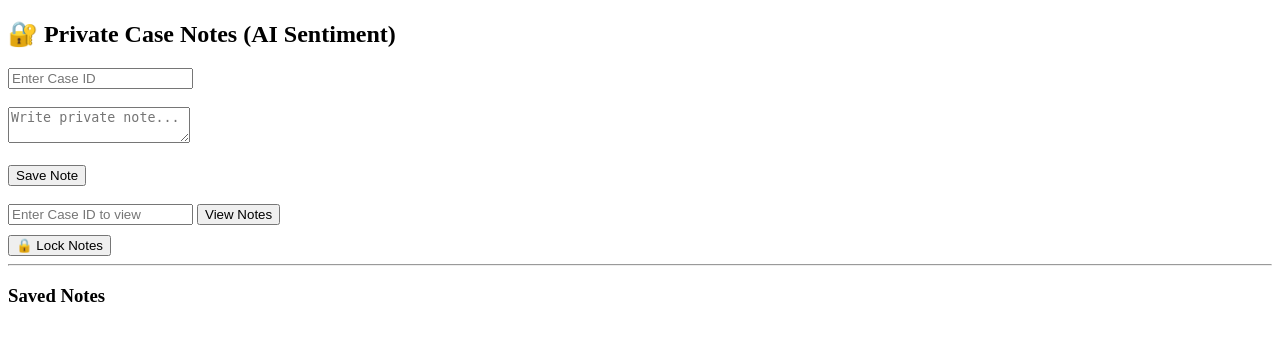
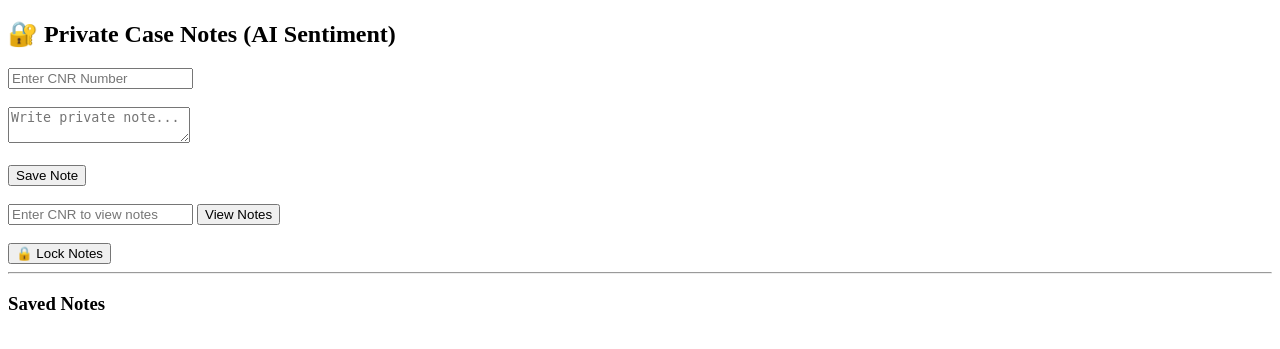
Before and after one commit to PratikshaMahajan15/nyayamitra-notes, a Flask app: page / in a window 1280 px wide. Shown: the top 349 px of the page. Run offline with Flask 3, Linux system fonts and the light colour scheme.

Commit message:
Update notes.html

```diff
--- a/templates/notes.html
+++ b/templates/notes.html
@@ -7,44 +7,38 @@
 
 <h2>🔐 Private Case Notes (AI Sentiment)</h2>
 
-<!-- ADD NOTE -->
 <form method="POST" action="/add-note">
-    <input type="text" name="case_id" placeholder="Enter Case ID" required><br><br>
-    <textarea name="note" placeholder="Write private note..." required></textarea><br><br>
+    <input type="text" name="cnr" placeholder="Enter CNR Number" required>
+    <br><br>
+
+    <textarea name="note" placeholder="Write private note..." required></textarea>
+    <br><br>
+
     <button type="submit">Save Note</button>
 </form>
 
 <br>
 
-<!-- VIEW NOTES -->
 <form method="GET" action="/view">
-    <input type="text" name="case_id" placeholder="Enter Case ID to view" required>
+    <input type="text" name="cnr" placeholder="Enter CNR to view notes" required>
     <button type="submit">View Notes</button>
 </form>
 
-<!-- LOCK -->
-<form method="GET" action="/lock" style="margin-top:10px;">
-    <button type="submit">🔒 Lock Notes</button>
-</form>
+<br>
+
+<a href="/lock">
+    <button>🔒 Lock Notes</button>
+</a>
 
 <hr>
 
 <h3>Saved Notes</h3>
 
 {% for n in notes %}
-<div>
-    <p>{{ n.note }}</p>
-    <small>{{ n.time }}</small><br>
-
-    {% if n.sentiment == "Positive" %}
-        <span style="color:green">😊 Positive</span>
-    {% elif n.sentiment == "Negative" %}
-        <span style="color:red">⚠️ Negative</span>
-    {% else %}
-        <span style="color:gray">😐 Neutral</span>
-    {% endif %}
-</div>
-<hr>
+    <p><b>Note:</b> {{ n.note }}</p>
+    <p><b>Sentiment:</b> {{ n.sentiment }}</p>
+    <p><b>Time:</b> {{ n.time }}</p>
+    <hr>
 {% endfor %}
 
 </body>
```
